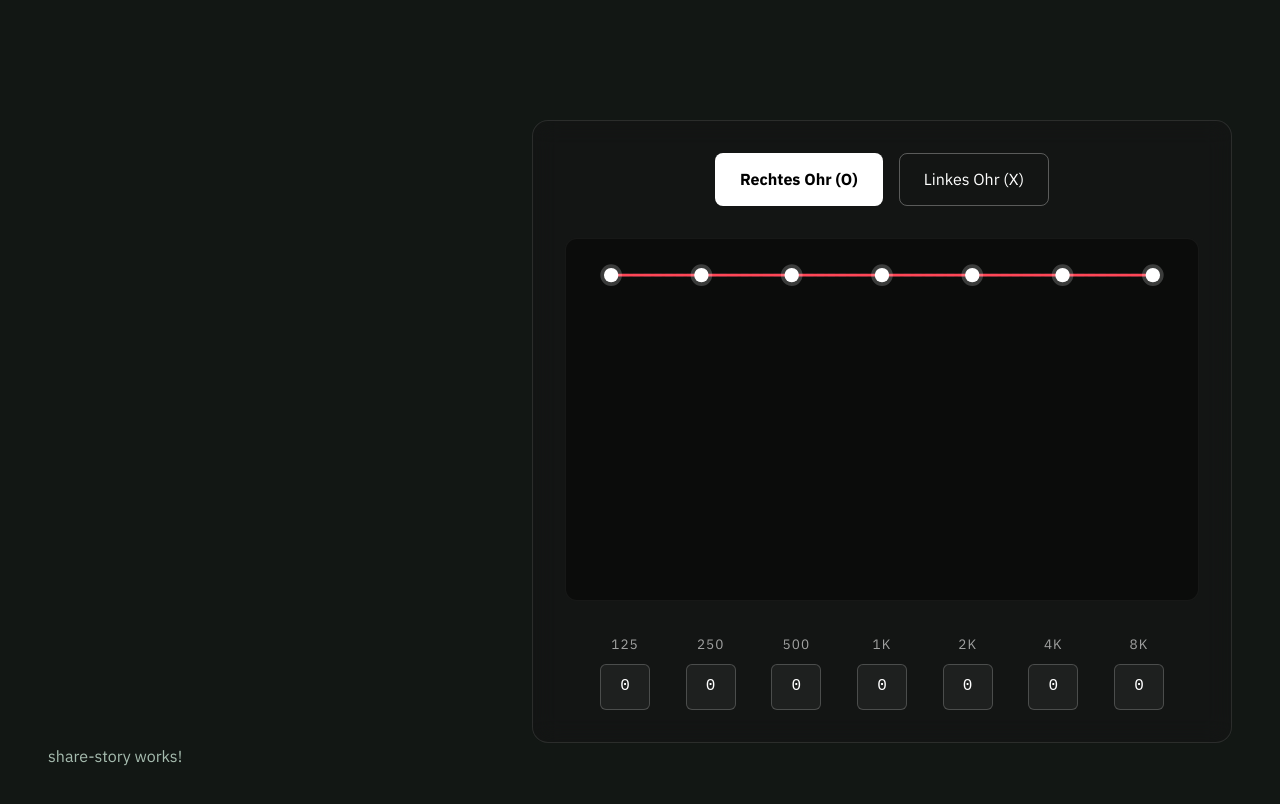
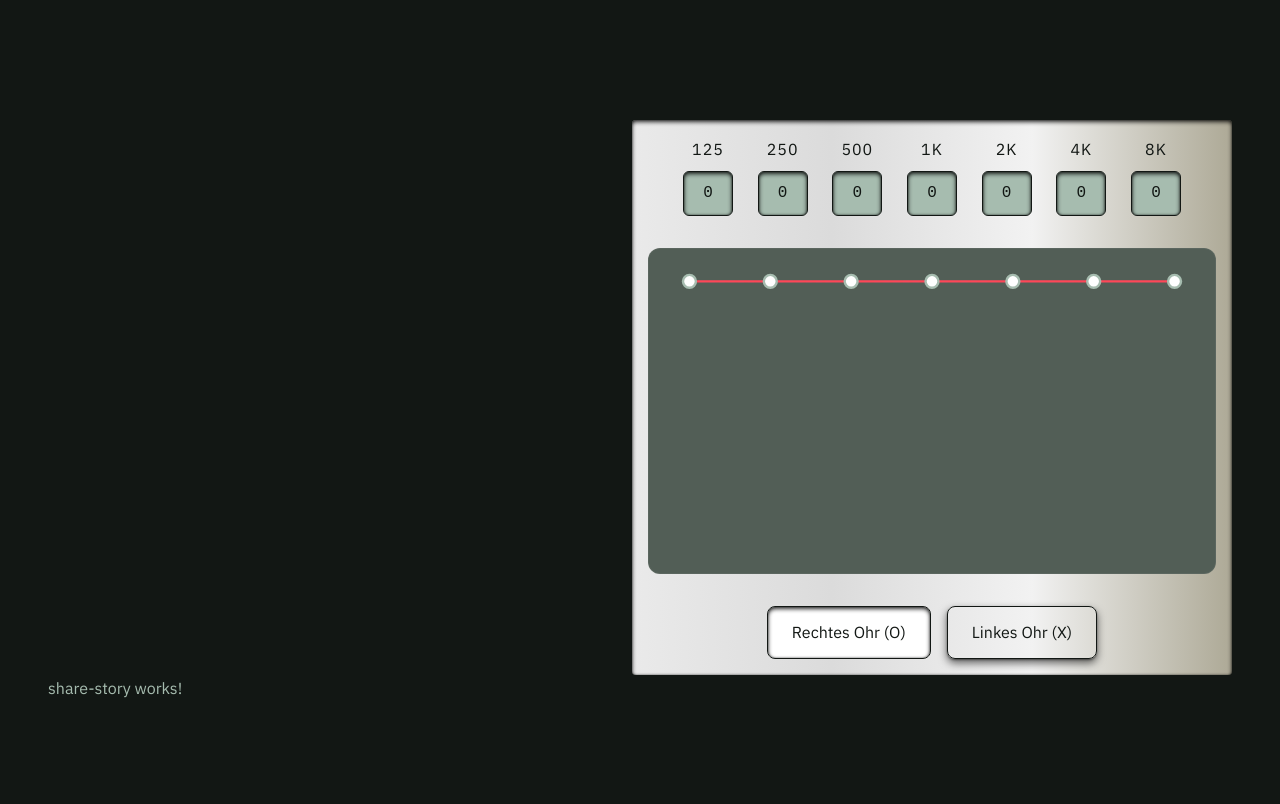
Before and after one commit to miloo-p/incu-sync, an Angular app: page / in a window 1280 px wide. Shown: the part 960-1764 px from the top of the page. Built offline with nearby package versions, Linux system fonts and the light colour scheme.

Commit message:
feat(app-interface): apply more styling

```diff
--- a/src/app/pages/home/app-interface/app-interface.html
+++ b/src/app/pages/home/app-interface/app-interface.html
@@ -1,17 +1,17 @@
 <section class="interface-container">
-  <div class="channel-toggle">
-    <button
-      [class.active]="eqService.activeChannel === 'right'"
-      (click)="eqService.setChannel('right')"
-    >
-      Rechtes Ohr (O)
-    </button>
-    <button
-      [class.active]="eqService.activeChannel === 'left'"
-      (click)="eqService.setChannel('left')"
-    >
-      Linkes Ohr (X)
-    </button>
+  <div class="manual-input-grid">
+    <div class="input-column" *ngFor="let freq of eqService.frequencies; let i = index">
+      <label>{{ freq < 1000 ? freq : freq / 1000 + 'k' }}</label>
+      <input
+        type="number"
+        min="0"
+        max="120"
+        [value]="
+          eqService.activeChannel === 'right' ? eqService.rightEarDb[i] : eqService.leftEarDb[i]
+        "
+        (input)="onInputChange(i, $event)"
+      />
+    </div>
   </div>
 
   <div class="graph-wrapper">
@@ -43,18 +43,18 @@
     </svg>
   </div>
 
-  <div class="manual-input-grid">
-    <div class="input-column" *ngFor="let freq of eqService.frequencies; let i = index">
-      <label>{{ freq < 1000 ? freq : freq / 1000 + 'k' }}</label>
-      <input
-        type="number"
-        min="0"
-        max="120"
-        [value]="
-          eqService.activeChannel === 'right' ? eqService.rightEarDb[i] : eqService.leftEarDb[i]
-        "
-        (input)="onInputChange(i, $event)"
-      />
-    </div>
+  <div class="channel-toggle">
+    <button
+      [class.active]="eqService.activeChannel === 'right'"
+      (click)="eqService.setChannel('right')"
+    >
+      Rechtes Ohr (O)
+    </button>
+    <button
+      [class.active]="eqService.activeChannel === 'left'"
+      (click)="eqService.setChannel('left')"
+    >
+      Linkes Ohr (X)
+    </button>
   </div>
 </section>
--- a/src/app/pages/home/app-interface/app-interface.scss
+++ b/src/app/pages/home/app-interface/app-interface.scss
@@ -3,22 +3,23 @@
 .interface-container {
   position: relative;
   z-index: 10;
-  max-width: 700px; // Etwas schmaler, damit er gut an die Seite passt
+  max-width: 600px;
 
-  // margin-left: auto drückt den Container ganz nach rechts
-  // margin-right: 5vw lässt einen kleinen, eleganten Abstand zum Bildschirmrand
   margin: 0 0 0 auto;
 
-  padding: 2rem;
-  background: rgba(20, 20, 20, 0.6);
-  border-radius: 16px;
+  padding: 1rem;
+  background: #ada996;
+  background: -webkit-linear-gradient(to right, #eaeaea, #dbdbdb, #f2f2f2, #ada996);
+  background: linear-gradient(to right, #eaeaea, #dbdbdb, #f2f2f2, #ada996);
+  border-radius: var(--radius-sm);
   backdrop-filter: blur(12px);
-  border: 1px solid rgba(255, 255, 255, 0.1);
-  color: white;
+  color: var(--text-inverse);
 
   display: flex;
   flex-direction: column;
   gap: 2rem;
+
+  box-shadow: var(--shadow-recess);
 }
 
 // 1. Toggle Buttons
@@ -30,8 +31,10 @@
   button {
     padding: 0.75rem 1.5rem;
     background: transparent;
-    border: 1px solid rgba(255, 255, 255, 0.3);
-    color: white;
+    border: 1px solid var(--tinted-gray-900);
+    box-shadow: var(--shadow-fader-cap);
+
+    color: var(--text-inverse);
     border-radius: 8px;
     cursor: pointer;
     transition: all 0.2s ease;
@@ -43,16 +46,15 @@
 
     &.active {
       background: white;
-      color: black;
-      font-weight: bold;
+      color: var(--text-inverse);
+      box-shadow: var(--shadow-recess);
     }
   }
 }
 
-// 2. SVG Graph Layout
 .graph-wrapper {
   width: 100%;
-  background: rgba(0, 0, 0, 0.4);
+  background: var(--tinted-gray-500);
   border-radius: 12px;
   border: 1px solid rgba(255, 255, 255, 0.05);
 
@@ -61,7 +63,6 @@
     height: auto;
     display: block;
 
-    // Standardfarbe in der HNO-Medizin: Rechts = Rot
     .line-right {
       fill: none;
       stroke: #ff4757;
@@ -69,12 +70,11 @@
       transition: opacity 0.3s ease;
     }
 
-    // Standardfarbe in der HNO-Medizin: Links = Blau
     .line-left {
       fill: none;
       stroke: #1e90ff;
       stroke-width: 3;
-      stroke-dasharray: 8 4; // Gestrichelt, wie in den medizinischen Vorlagen
+      stroke-dasharray: 8 4;
       transition: opacity 0.3s ease;
     }
 
@@ -84,31 +84,31 @@
 
     .drag-handle {
       fill: white;
-      stroke: rgba(255, 255, 255, 0.2);
-      stroke-width: 8; // Extra dicker Rand macht das Greifen mit der Maus viel leichter
+      stroke: var(--tinted-gray-300);
+      stroke-width: 3;
       cursor: grab;
       transition: transform 0.1s ease;
 
-      // NEU: Die beiden Zeilen beheben das Zucken
       transform-origin: center;
       transform-box: fill-box;
 
       &:hover {
-        transform: scale(1.5);
+        transform: scale(1.2);
+        stroke: var(--feedback-success);
       }
 
       &:active {
         cursor: grabbing;
+        box-shadow: 0 0 5px var(--feedback-success);
       }
     }
   }
 }
 
-// 3. Input Grid Layout (wandelt die vertikale Liste[cite: 5] in eine horizontale Reihe um)
 .manual-input-grid {
   display: flex;
   justify-content: space-between;
-  padding: 0 35px; // Entspricht in etwa dem PaddingX aus dem TypeScript, damit Inputs unter den SVG-Punkten liegen
+  padding: 0 35px;
 
   .input-column {
     display: flex;
@@ -117,8 +117,8 @@
     gap: 0.5rem;
 
     label {
-      font-size: 0.85rem;
-      color: rgba(255, 255, 255, 0.6);
+      font-size: 1rem;
+      color: var(--text-inverse);
       text-transform: uppercase;
       letter-spacing: 1px;
     }
@@ -126,15 +126,15 @@
     input {
       width: 50px;
       padding: 0.5rem;
-      background: rgba(255, 255, 255, 0.05);
-      border: 1px solid rgba(255, 255, 255, 0.2);
-      color: white;
+      background: var(--tinted-gray-300);
+      border: 1px solid var(--text-inverse);
+      color: var(--text-inverse);
       border-radius: 6px;
       text-align: center;
       font-family: monospace;
       font-size: 1rem;
+      box-shadow: var(--shadow-recess);
 
-      // Entfernt die störenden Browser-Pfeile im Input-Feld
       &::-webkit-outer-spin-button,
       &::-webkit-inner-spin-button {
         -webkit-appearance: none;
@@ -144,7 +144,7 @@
 
       &:focus {
         outline: none;
-        border-color: rgba(255, 255, 255, 0.8);
+        box-shadow: 0 0 5px var(--feedback-success);
       }
     }
   }
```
